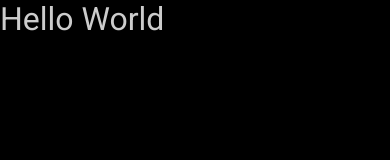
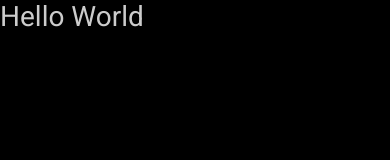
Before and after one commit to HenriqueFerraz27/ignite-shop, a Next.js app: page / in a window 390 px wide. Shown: the top 160 px of the page. Built offline with nearby package versions, Linux system fonts and the light colour scheme.

Commit message:
style: font size responsive

```diff
--- a/src/styles/global.ts
+++ b/src/styles/global.ts
@@ -19,6 +19,18 @@ export const globalStyles = globalCss({
   body: {
     color: '$gray100',
     backgroundColor: '$black',
+  },
+
+  '@media (max-width: 1024px)': {
+    html: {
+      fontSize: '93.75%',
+    }
+  },
+
+  '@media (max-width: 768px)': {
+    html: {
+      fontSize: '87.5%',
+    }
   },
 
   'ul, ol': {
```
